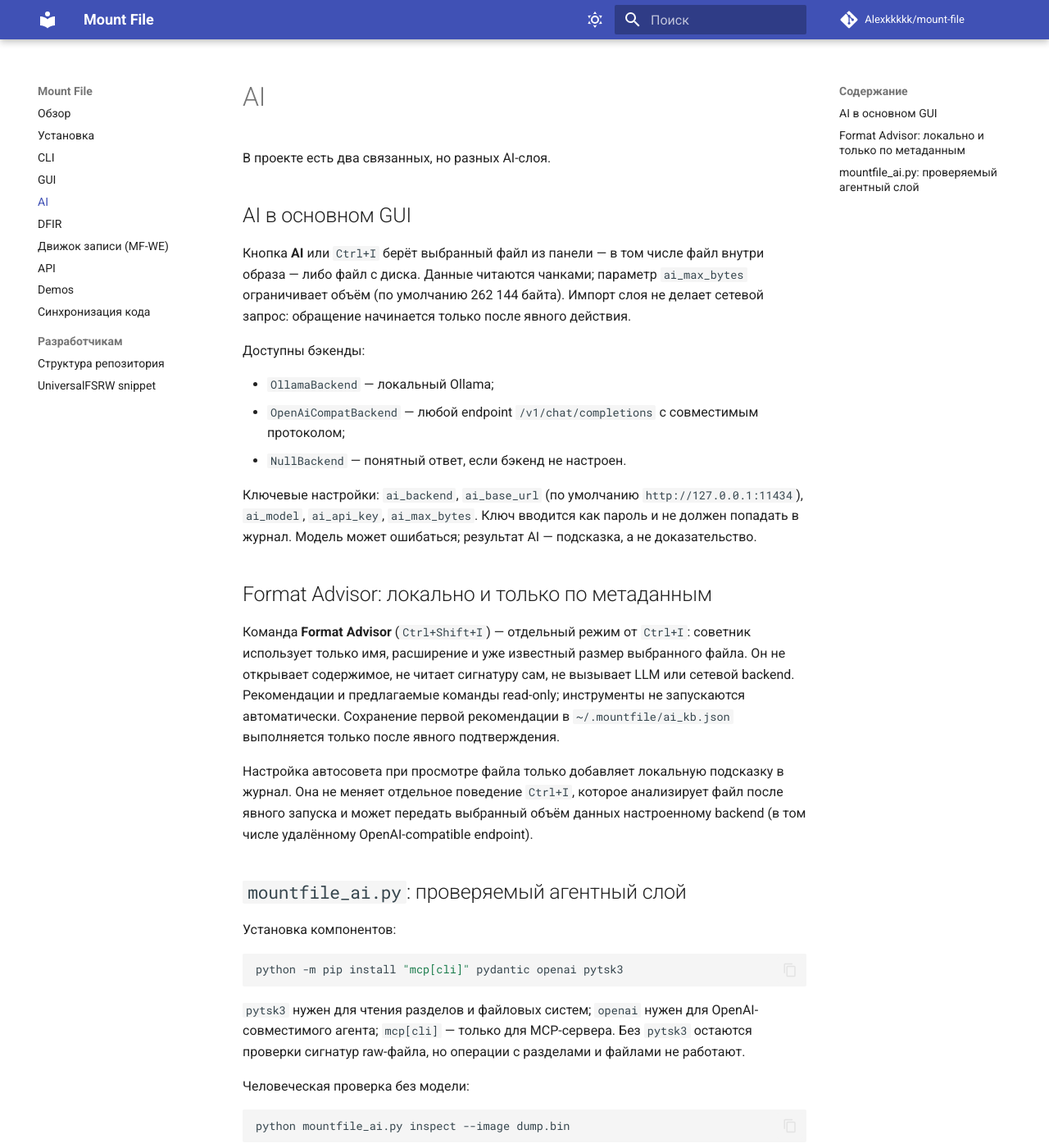
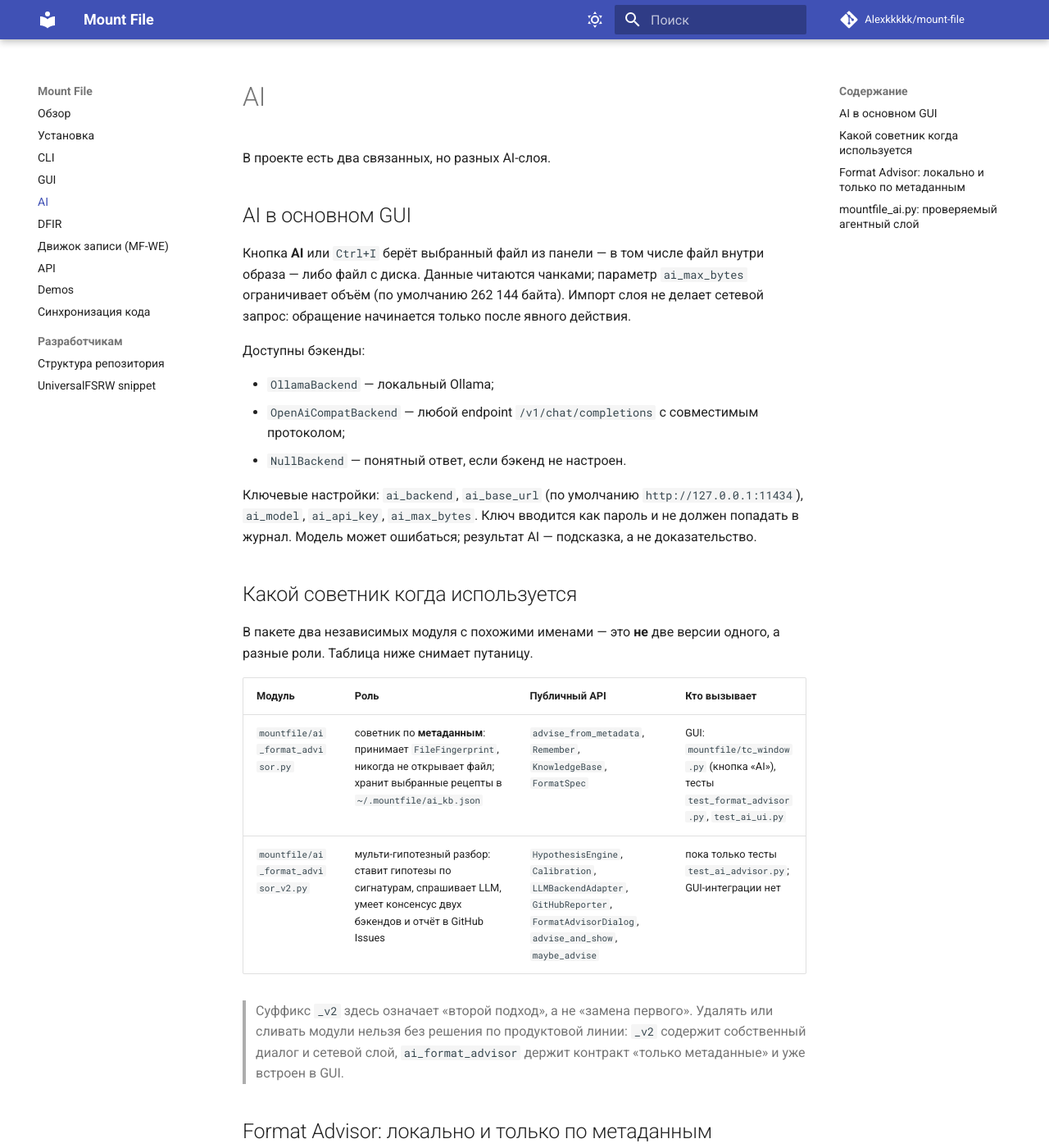
Before and after one commit to Alexkkkkk/mount-file, an MkDocs documentation site: the page built from docs/ai.md, in a window 1280 px wide and 1400 px high. Shown: the whole window at 82% size. Built offline with MkDocs 1.6.1 and Material for MkDocs 9.7.7, drawn with Linux system fonts in a browser that asks for light colours; comment, search, counter and statistics services are not loaded.

Commit message:
ci+docs: убрать дубль dfir-quality.yml, зафиксировать роли двух AI-советников
- .github/workflows/dfir-quality.yml удалён: он полностью дублировал job tests
  из ci.yml (та же матрица, тот же pytest, coverage уже включён в ci.yml).
  Единственное, что он добавлял — macos-latest и Python 3.11; перенесено
  в матрицу ci.yml (теперь 3 ОС x 3 версии).
- docs/ai.md: таблица «какой советник когда используется» —
  ai_format_advisor (только метаданные, встроен в GUI) против
  ai_format_advisor_v2 (мульти-гипотезы + LLM, пока только тесты).
  Это разные роли, не версии одного модуля; удаление требует решения автора.
- docs/structure.md: таблица Actions 20 -> 19, добавлен раздел про устаревший
  обязательный чек Tests (ubuntu-latest, py3.8) в branch protection.
- CHANGELOG.md: записи по волне 2.

Проверки: ruff E9/F63/F7/F82 чисто, 19 workflows парсятся yaml, 525 passed.

```diff
--- a/docs/ai.md
+++ b/docs/ai.md
@@ -20,6 +20,21 @@
 `http://127.0.0.1:11434`), `ai_model`, `ai_api_key`, `ai_max_bytes`. Ключ
 вводится как пароль и не должен попадать в журнал. Модель может ошибаться;
 результат AI — подсказка, а не доказательство.
+
+## Какой советник когда используется
+
+В пакете два независимых модуля с похожими именами — это **не** две версии
+одного, а разные роли. Таблица ниже снимает путаницу.
+
+| Модуль | Роль | Публичный API | Кто вызывает |
+| --- | --- | --- | --- |
+| `mountfile/ai_format_advisor.py` | советник по **метаданным**: принимает `FileFingerprint`, никогда не открывает файл; хранит выбранные рецепты в `~/.mountfile/ai_kb.json` | `advise_from_metadata`, `Remember`, `KnowledgeBase`, `FormatSpec` | GUI: `mountfile/tc_window.py` (кнопка «AI»), тесты `test_format_advisor.py`, `test_ai_ui.py` |
+| `mountfile/ai_format_advisor_v2.py` | мульти-гипотезный разбор: ставит гипотезы по сигнатурам, спрашивает LLM, умеет консенсус двух бэкендов и отчёт в GitHub Issues | `HypothesisEngine`, `Calibration`, `LLMBackendAdapter`, `GitHubReporter`, `FormatAdvisorDialog`, `advise_and_show`, `maybe_advise` | пока только тесты `test_ai_advisor.py`; GUI-интеграции нет |
+
+> Суффикс `_v2` здесь означает «второй подход», а не «замена первого».
+> Удалять или сливать модули нельзя без решения по продуктовой линии:
+> `_v2` содержит собственный диалог и сетевой слой, `ai_format_advisor`
+> держит контракт «только метаданные» и уже встроен в GUI.
 
 ## Format Advisor: локально и только по метаданным
 
```
Also changed, not shown: CHANGELOG.md (+13 -0 lines), docs/structure.md (+16 -3 lines), 2 other files.
